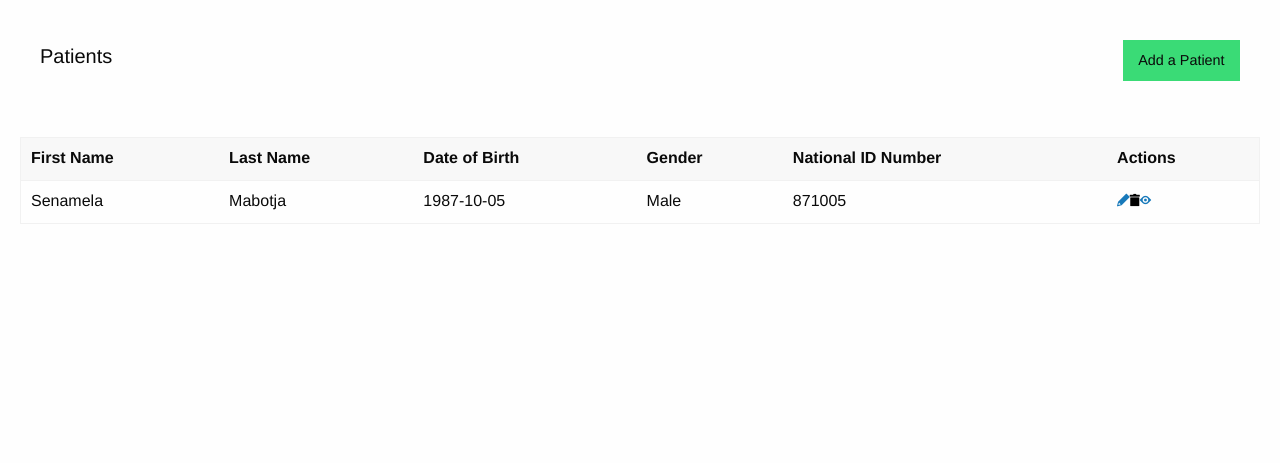
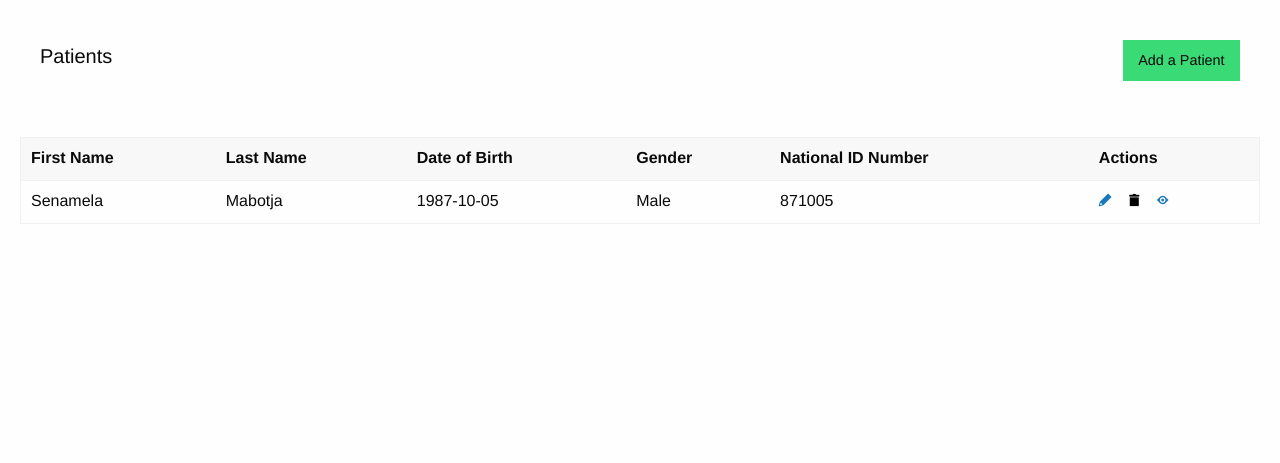
Before and after one commit to williammabotjaeng/hippohealth, a Flask app: page /patients in a window 1280 px wide. Shown: the part 144-607 px from the top of the page. Run offline with Flask 3, Linux system fonts and the light colour scheme; a user stored in the database is signed in; some libraries are stand-ins or nearby versions.

Commit message:
delete-btn, actions-cell, app.css, patients.html

```diff
--- a/static/css/app.css
+++ b/static/css/app.css
@@ -243,3 +243,15 @@
     margin: 10px;
     width: 100%;
 }
+
+.actions-cell {
+    display: flex;
+    flex-direction: row;
+    flex-grow: 1;
+}
+
+.delete-btn {
+    display: inline;
+    border: none;
+    background-color: none;
+}
--- a/templates/patients.html
+++ b/templates/patients.html
@@ -31,9 +31,9 @@
                     <td>{{ patient.date_of_birth }}</td>
                     <td>{{ patient.gender }}</td>
                     <td>{{ patient.national_id_number }}</td>
-                    <td style="display: flex; flex-direction: row;">
-                        <a href="{{ url_for('edit_patient', patient_id=patient.id) }}"><i class="fi-pencil"></i></a>
-                        <form method="post" action="{{ url_for('delete_patient', patient_id=patient.id) }}"><button type="submit" style="display: inline; border: none; background-color: none;"><i class="fi-trash"></i></button></form>
+                    <td class="actions-cell">
+                        <a href="{{ url_for('edit_patient', patient_id=patient.id) }}"><i class="fi-pencil"></i></a>&nbsp;&nbsp;&nbsp;&nbsp;
+                        <form method="post" action="{{ url_for('delete_patient', patient_id=patient.id) }}"><button type="submit" class="delete-btn"><i class="fi-trash"></i></button></form>&nbsp;&nbsp;&nbsp;&nbsp;
                         <a href="{{ url_for('view_patient', patient_id=patient.id) }}"><i class="fi-eye"></i></a>
                     </td>
                     </tr>
```
Also changed, not shown: instance/database.db.
